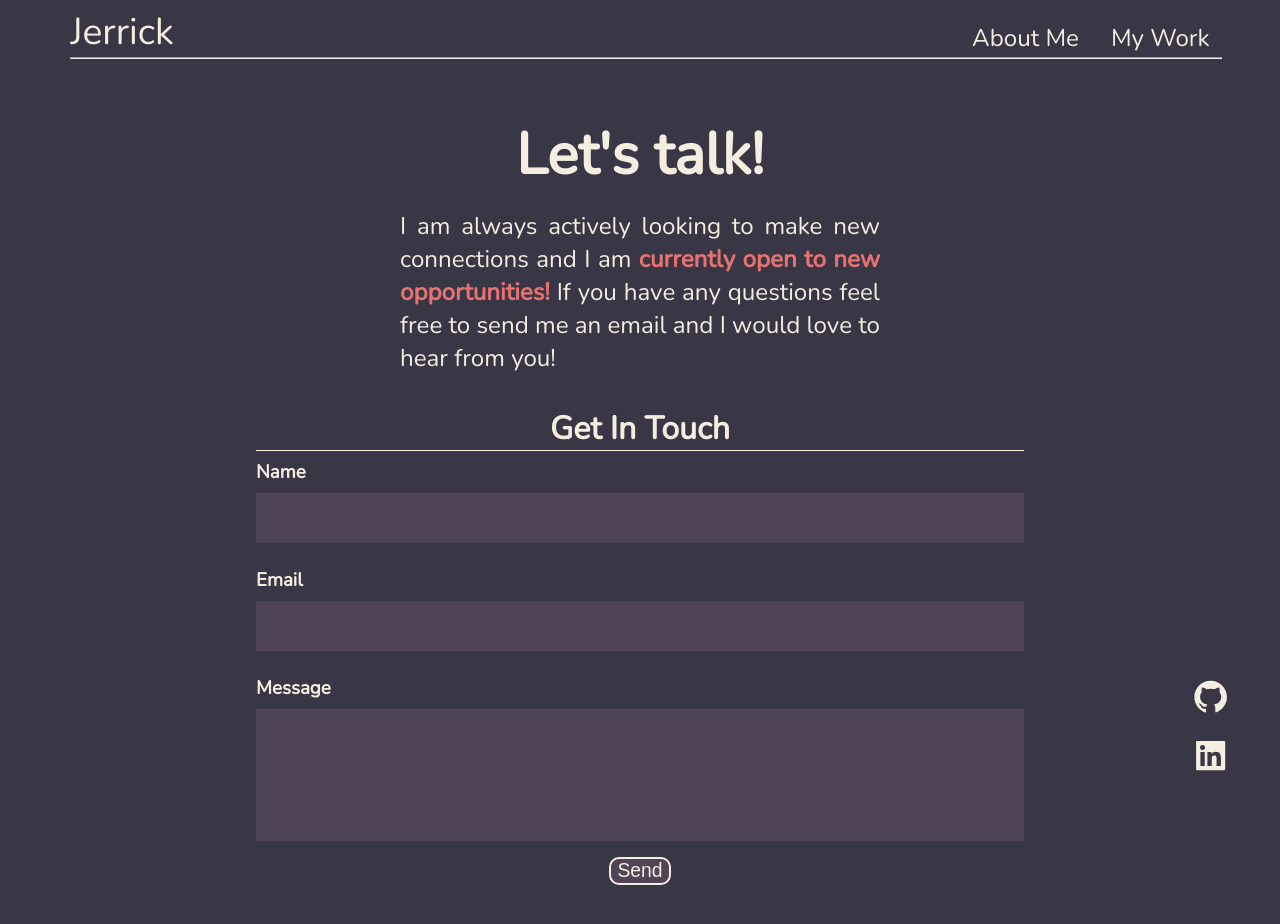
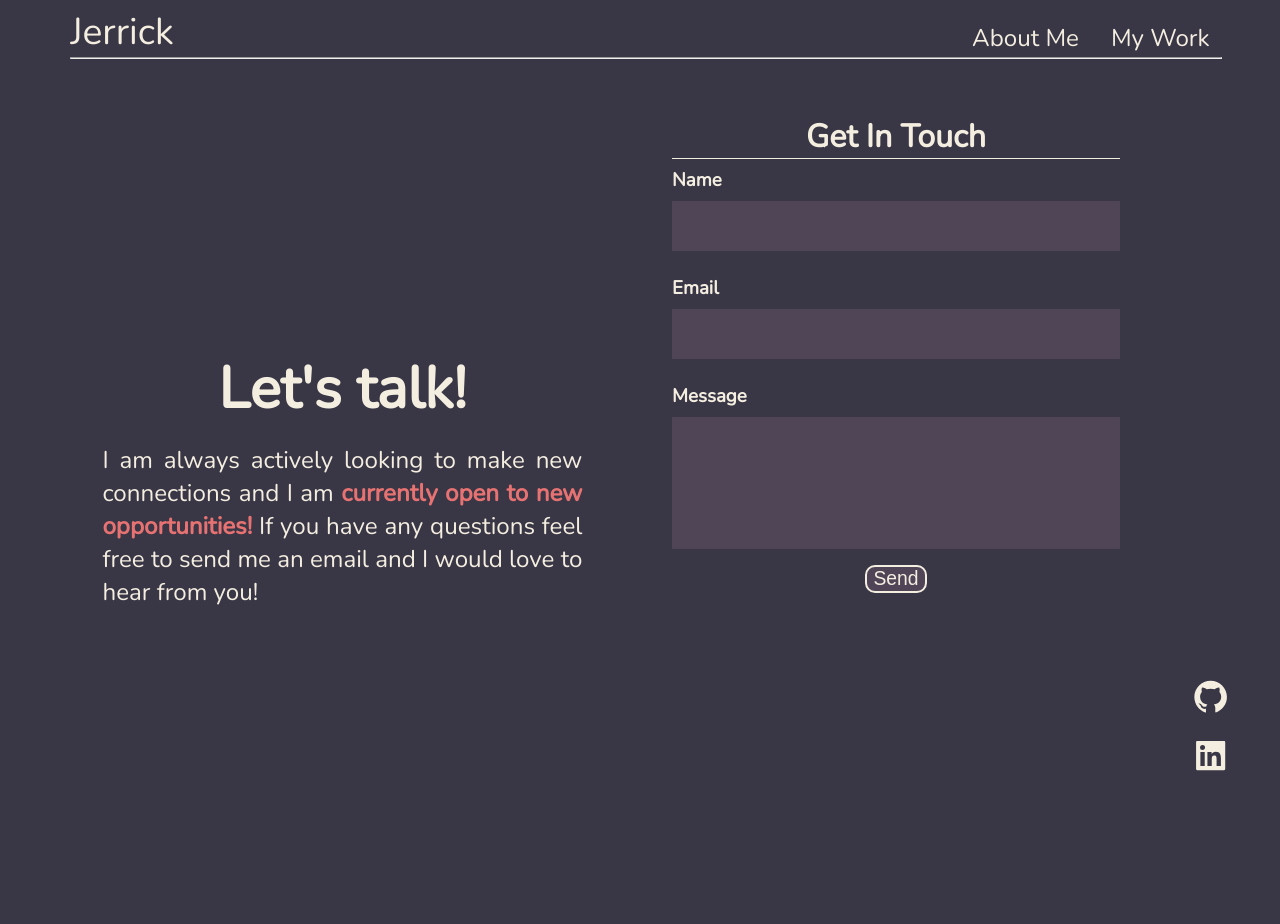
Before and after one commit to Jerricke/my-portfolio2.0, a React (Vite) app: page /contact in a window 1280 px wide. Shown: the top 924 px of the page. After the commit the page ends 800 px from the top, so only its background shows below. Built offline with nearby package versions, Linux system fonts and the light colour scheme.

Commit message:
updated form size

```diff
--- a/src/components/Contact_Main/Contact.css
+++ b/src/components/Contact_Main/Contact.css
@@ -25,7 +25,7 @@
 
 .contact__form {
     margin-inline: 5%;
-    width: 60vw;
+    width: 35vw;
     box-sizing: border-box;
 }
 
```
